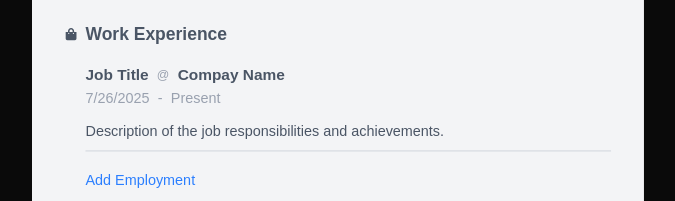
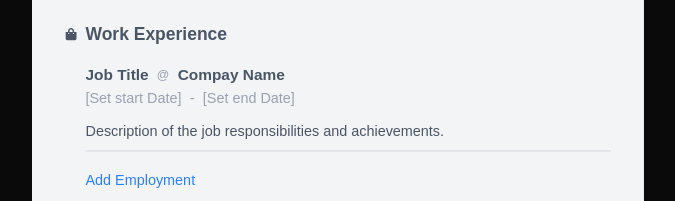
Before and after one commit to MarkDM/resumebuilder, a React (Vite) app: page / in a window 1280 px wide. Both pictures are taken after a click on the button "Add Employment". Shown: the part 238-439 px from the top of the page, without its empty margins (368-1043 px from the left). Built offline with nearby package versions, Linux system fonts and the light colour scheme.

Commit message:
Work Experience list reodering and delete item

```diff
--- a/src/components/sections/work_experience/Employment.tsx
+++ b/src/components/sections/work_experience/Employment.tsx
@@ -15,9 +15,9 @@ function EmploymentComponent({ employment, className }: { employment: Employment
 
 
       <div className='flex flex-row items-center gap-2'>
-        <EditableText className='text-gray-400 text-sm'>{new Date(employment.startDate).toLocaleDateString()}</EditableText>
+        <EditableText className='text-gray-400 text-sm'>{employment.startDate ? new Date(employment.startDate).toLocaleDateString(): '[Set start Date]'}</EditableText>
         <span className='text-gray-400 text-sm'>-</span>
-        <EditableText className='text-gray-400 text-sm'>{employment.endDate ? new Date(employment.endDate).toLocaleDateString() : 'Present'}</EditableText>
+        <EditableText className='text-gray-400 text-sm'>{employment.endDate ? new Date(employment.endDate).toLocaleDateString() : '[Set end Date]'}</EditableText>
       </div>
 
 
--- a/src/components/sections/work_experience/ResumeWorkExperience.tsx
+++ b/src/components/sections/work_experience/ResumeWorkExperience.tsx
@@ -5,6 +5,9 @@ import { FaShoppingBag } from 'react-icons/fa'
 import type { Employment } from '../../../types/Employment';
 import EmploymentComponent from './Employment';
 import SortableList from '../../SortableList';
+import { Hamburger, ListOrdered, Trash } from 'lucide-react';
+import { CgReorder } from 'react-icons/cg';
+import { TbMenuOrder } from 'react-icons/tb';
 
 function ResumeWorkExperience({ className }: { className?: string }) {
 
@@ -40,7 +43,7 @@ function ResumeWorkExperience({ className }: { className?: string }) {
             {
 
                 employments.length === 0 ? (
-                    <div className="ml-5 text-gray-500">
+                    <div className="ml-5 text-sm text-gray-500">
                         No work experience added yet. Click "Add Employment" to start.
                     </div>
                 ) : (
@@ -48,7 +51,27 @@ function ResumeWorkExperience({ className }: { className?: string }) {
                     <SortableList>
                         {
                             employments.map((employment) =>
-                                <EmploymentComponent key={employment.id} employment={employment} className='ml-5' />
+                                <div className='group relative cursor-move' key={employment.id}>
+                                    <EmploymentComponent employment={employment} className='ml-5 z-100' />
+                                    <div className="absolute flex -ml-2 left-0 top-0 h-full opacity-0 group-hover:opacity-50 transition-opacity duration-200">
+
+                                        <div className='flex flex-col h-full items-center justify-evenly '>
+                                            <button
+                                                className="text-red-500 text-sm"
+                                                onClick={() => {
+                                                    setEmployments(employments.filter(e => e.id !== employment.id));
+                                                }}
+                                            >
+                                                <Trash size={16} />
+                                            </button>
+
+                                            <TbMenuOrder className='text-gray-600' size={16} />
+
+                                        </div>
+
+
+                                    </div>
+                                </div>
                             )
                         }
                     </SortableList>
@@ -67,7 +90,8 @@ function ResumeWorkExperience({ className }: { className?: string }) {
                             id: String(employments.length + 1),
                             companyName: 'Compay Name',
                             jobTitle: 'Job Title',
-                            startDate: new Date().toISOString().split('T')[0],
+                            //startDate: new Date().toISOString().split('T')[0],
+                            startDate: '',
                             endDate: '',
                             description: 'Description of the job responsibilities and achievements.'
                         };
```
